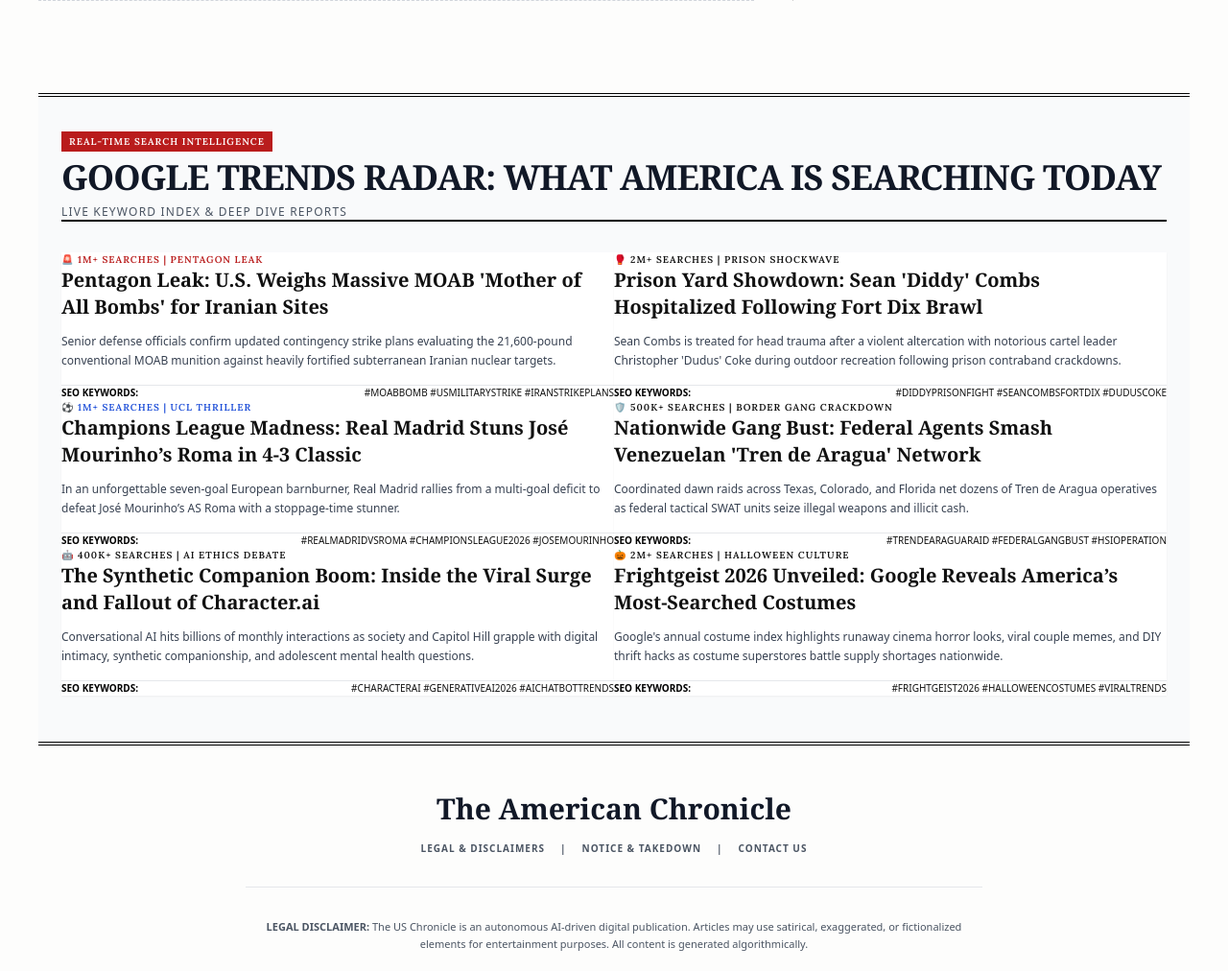
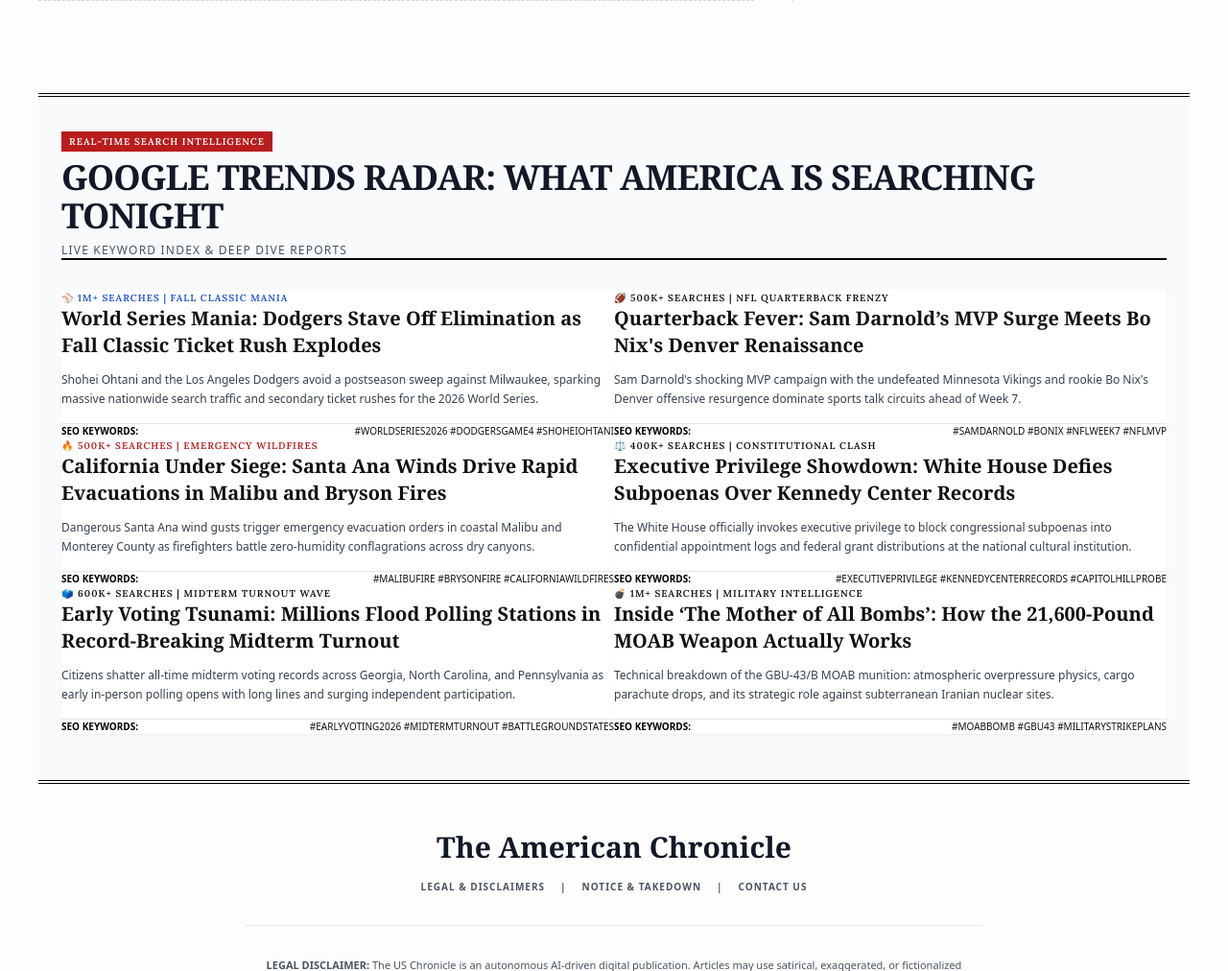
Before and after one commit to cempolat172-arch/american-chronicle, a FastAPI app: template app/templates/index.html in a window 1280 px wide. Shown: the part 841-1853 px from the top of the page at 96% size. Run offline with FastAPI, Linux system fonts and the light colour scheme; the template is opened without the code that fills it, so the values that code supplies are empty; parts of the project's set-up code (start-up, migrations or seed data) failed here and were passed over; some libraries are stand-ins or nearby versions; some web fonts are replaced.

Commit message:
Seed evening October 16 Google trending articles (World Series mania Dodgers Game 4, Sam Darnold MVP surge, California Malibu wildfires, Executive Privilege Kennedy Center, Midterms early voting record) strictly 500-700 words and update Google Trends Radar

```diff
--- a/app/templates/index.html
+++ b/app/templates/index.html
@@ -278,7 +278,7 @@
             <div class="flex flex-col md:flex-row md:items-end justify-between border-b-2 border-black pb-4 mb-8">
                 <div>
                     <span class="bg-red-700 text-white text-[10px] uppercase font-bold tracking-widest px-2 py-1">REAL-TIME SEARCH INTELLIGENCE</span>
-                    <h2 class="font-serif font-black text-2xl md:text-4xl uppercase tracking-tight mt-2 text-gray-900">Google Trends Radar: What America Is Searching Today</h2>
+                    <h2 class="font-serif font-black text-2xl md:text-4xl uppercase tracking-tight mt-2 text-gray-900">Google Trends Radar: What America Is Searching Tonight</h2>
                 </div>
                 <p class="text-xs font-sans text-gray-600 mt-2 md:mt-0 uppercase tracking-widest font-semibold">
                     Live Keyword Index & Deep Dive Reports
@@ -287,93 +287,93 @@
 
             <div class="grid grid-cols-1 md:grid-cols-2 lg:grid-cols-3 gap-8">
 
-                <!-- Trend 1: Pentagon MOAB Contingency -->
+                <!-- Trend 1: World Series 2026 & Dodgers Survival -->
                 <article class="bg-white border-2 border-black p-5 shadow-sm hover:shadow-md transition">
-                    <span class="text-[10px] font-black text-red-700 uppercase tracking-widest block mb-1">🚨 1M+ SEARCHES | PENTAGON LEAK</span>
+                    <span class="text-[10px] font-black text-blue-700 uppercase tracking-widest block mb-1">⚾ 1M+ SEARCHES | FALL CLASSIC MANIA</span>
                     <h3 class="font-serif font-bold text-xl leading-snug mb-3">
-                        <a href="/article/pentagon-leak-us-weighs-massive-moab-bomb-iranian-nuclear-sites-2026" class="hover:text-red-700 hover:underline">Pentagon Leak: U.S. Weighs Massive MOAB 'Mother of All Bombs' for Iranian Sites</a>
+                        <a href="/article/world-series-mania-dodgers-stave-off-elimination-ticket-rush-explodes-2026" class="hover:text-blue-700 hover:underline">World Series Mania: Dodgers Stave Off Elimination as Fall Classic Ticket Rush Explodes</a>
                     </h3>
                     <p class="text-xs font-sans text-gray-700 leading-relaxed mb-4">
-                        Senior defense officials confirm updated contingency strike plans evaluating the 21,600-pound conventional MOAB munition against heavily fortified subterranean Iranian nuclear targets.
+                        Shohei Ohtani and the Los Angeles Dodgers avoid a postseason sweep against Milwaukee, sparking massive nationwide search traffic and secondary ticket rushes for the 2026 World Series.
                     </p>
                     <div class="border-t border-gray-200 pt-3 text-[10px] font-sans text-gray-500 uppercase tracking-wider flex justify-between items-center">
                         <span class="font-bold text-black">SEO Keywords:</span>
-                        <span>#MOABBomb #USMilitaryStrike #IranStrikePlans</span>
+                        <span>#WorldSeries2026 #DodgersGame4 #ShoheiOhtani</span>
                     </div>
                 </article>
 
-                <!-- Trend 2: Sean Diddy Combs Prison Yard Brawl -->
+                <!-- Trend 2: Sam Darnold MVP Surge -->
                 <article class="bg-white border-2 border-black p-5 shadow-sm hover:shadow-md transition">
-                    <span class="text-[10px] font-black text-purple-700 uppercase tracking-widest block mb-1">🥊 2M+ SEARCHES | PRISON SHOCKWAVE</span>
+                    <span class="text-[10px] font-black text-purple-700 uppercase tracking-widest block mb-1">🏈 500K+ SEARCHES | NFL QUARTERBACK FRENZY</span>
                     <h3 class="font-serif font-bold text-xl leading-snug mb-3">
-                        <a href="/article/prison-yard-showdown-sean-diddy-combs-hospitalized-fort-dix-brawl-2026" class="hover:text-purple-700 hover:underline">Prison Yard Showdown: Sean 'Diddy' Combs Hospitalized Following Fort Dix Brawl</a>
+                        <a href="/article/quarterback-fever-sam-darnold-mvp-surge-meets-bo-nix-denver-renaissance-2026" class="hover:text-purple-700 hover:underline">Quarterback Fever: Sam Darnold’s MVP Surge Meets Bo Nix's Denver Renaissance</a>
                     </h3>
                     <p class="text-xs font-sans text-gray-700 leading-relaxed mb-4">
-                        Sean Combs is treated for head trauma after a violent altercation with notorious cartel leader Christopher 'Dudus' Coke during outdoor recreation following prison contraband crackdowns.
+                        Sam Darnold's shocking MVP campaign with the undefeated Minnesota Vikings and rookie Bo Nix's Denver offensive resurgence dominate sports talk circuits ahead of Week 7.
                     </p>
                     <div class="border-t border-gray-200 pt-3 text-[10px] font-sans text-gray-500 uppercase tracking-wider flex justify-between items-center">
                         <span class="font-bold text-black">SEO Keywords:</span>
-                        <span>#DiddyPrisonFight #SeanCombsFortDix #DudusCoke</span>
+                        <span>#SamDarnold #BoNix #NFLWeek7 #NFLMVP</span>
                     </div>
                 </article>
 
-                <!-- Trend 3: Roma vs Real Madrid Champions League -->
+                <!-- Trend 3: California Wildfires (Malibu & Bryson) -->
                 <article class="bg-white border-2 border-black p-5 shadow-sm hover:shadow-md transition">
-                    <span class="text-[10px] font-black text-blue-700 uppercase tracking-widest block mb-1">⚽ 1M+ SEARCHES | UCL THRILLER</span>
+                    <span class="text-[10px] font-black text-red-700 uppercase tracking-widest block mb-1">🔥 500K+ SEARCHES | EMERGENCY WILDFIRES</span>
                     <h3 class="font-serif font-bold text-xl leading-snug mb-3">
-                        <a href="/article/champions-league-madness-real-madrid-stuns-jose-mourinho-roma-seven-goal-classic-2026" class="hover:text-blue-700 hover:underline">Champions League Madness: Real Madrid Stuns José Mourinho’s Roma in 4-3 Classic</a>
+                        <a href="/article/california-under-siege-santa-ana-winds-drive-evacuations-malibu-bryson-fires-2026" class="hover:text-red-700 hover:underline">California Under Siege: Santa Ana Winds Drive Rapid Evacuations in Malibu and Bryson Fires</a>
                     </h3>
                     <p class="text-xs font-sans text-gray-700 leading-relaxed mb-4">
-                        In an unforgettable seven-goal European barnburner, Real Madrid rallies from a multi-goal deficit to defeat José Mourinho’s AS Roma with a stoppage-time stunner.
+                        Dangerous Santa Ana wind gusts trigger emergency evacuation orders in coastal Malibu and Monterey County as firefighters battle zero-humidity conflagrations across dry canyons.
                     </p>
                     <div class="border-t border-gray-200 pt-3 text-[10px] font-sans text-gray-500 uppercase tracking-wider flex justify-between items-center">
                         <span class="font-bold text-black">SEO Keywords:</span>
-                        <span>#RealMadridVsRoma #ChampionsLeague2026 #JoseMourinho</span>
+                        <span>#MalibuFire #BrysonFire #CaliforniaWildfires</span>
                     </div>
                 </article>
 
-                <!-- Trend 4: Tren de Aragua Federal Bust -->
+                <!-- Trend 4: Executive Privilege Showdown -->
                 <article class="bg-white border-2 border-black p-5 shadow-sm hover:shadow-md transition">
-                    <span class="text-[10px] font-black text-emerald-700 uppercase tracking-widest block mb-1">🛡️ 500K+ SEARCHES | BORDER GANG CRACKDOWN</span>
+                    <span class="text-[10px] font-black text-amber-700 uppercase tracking-widest block mb-1">⚖️ 400K+ SEARCHES | CONSTITUTIONAL CLASH</span>
                     <h3 class="font-serif font-bold text-xl leading-snug mb-3">
-                        <a href="/article/nationwide-gang-bust-federal-agents-smash-tren-de-aragua-syndicate-raids-2026" class="hover:text-emerald-700 hover:underline">Nationwide Gang Bust: Federal Agents Smash Venezuelan 'Tren de Aragua' Network</a>
+                        <a href="/article/executive-privilege-showdown-white-house-defies-subpoenas-kennedy-center-records-2026" class="hover:text-amber-700 hover:underline">Executive Privilege Showdown: White House Defies Subpoenas Over Kennedy Center Records</a>
                     </h3>
                     <p class="text-xs font-sans text-gray-700 leading-relaxed mb-4">
-                        Coordinated dawn raids across Texas, Colorado, and Florida net dozens of Tren de Aragua operatives as federal tactical SWAT units seize illegal weapons and illicit cash.
+                        The White House officially invokes executive privilege to block congressional subpoenas into confidential appointment logs and federal grant distributions at the national cultural institution.
                     </p>
                     <div class="border-t border-gray-200 pt-3 text-[10px] font-sans text-gray-500 uppercase tracking-wider flex justify-between items-center">
                         <span class="font-bold text-black">SEO Keywords:</span>
-                        <span>#TrenDeAraguaRaid #FederalGangBust #HSIOperation</span>
+                        <span>#ExecutivePrivilege #KennedyCenterRecords #CapitolHillProbe</span>
                     </div>
                 </article>
 
-                <!-- Trend 5: Character.ai & Synthetic Companion Surge -->
+                <!-- Trend 5: Early Voting Tsunami -->
                 <article class="bg-white border-2 border-black p-5 shadow-sm hover:shadow-md transition">
-                    <span class="text-[10px] font-black text-amber-700 uppercase tracking-widest block mb-1">🤖 400K+ SEARCHES | AI ETHICS DEBATE</span>
+                    <span class="text-[10px] font-black text-emerald-700 uppercase tracking-widest block mb-1">🗳️ 600K+ SEARCHES | MIDTERM TURNOUT WAVE</span>
                     <h3 class="font-serif font-bold text-xl leading-snug mb-3">
-                        <a href="/article/the-synthetic-companion-boom-inside-viral-surge-ethical-fallout-character-ai-2026" class="hover:text-amber-700 hover:underline">The Synthetic Companion Boom: Inside the Viral Surge and Fallout of Character.ai</a>
+                        <a href="/article/early-voting-tsunami-millions-flood-polling-stations-record-breaking-midterm-turnout-2026" class="hover:text-emerald-700 hover:underline">Early Voting Tsunami: Millions Flood Polling Stations in Record-Breaking Midterm Turnout</a>
                     </h3>
                     <p class="text-xs font-sans text-gray-700 leading-relaxed mb-4">
-                        Conversational AI hits billions of monthly interactions as society and Capitol Hill grapple with digital intimacy, synthetic companionship, and adolescent mental health questions.
+                        Citizens shatter all-time midterm voting records across Georgia, North Carolina, and Pennsylvania as early in-person polling opens with long lines and surging independent participation.
                     </p>
                     <div class="border-t border-gray-200 pt-3 text-[10px] font-sans text-gray-500 uppercase tracking-wider flex justify-between items-center">
                         <span class="font-bold text-black">SEO Keywords:</span>
-                        <span>#CharacterAI #GenerativeAI2026 #AIChatbotTrends</span>
+                        <span>#EarlyVoting2026 #MidtermTurnout #BattlegroundStates</span>
                     </div>
                 </article>
 
-                <!-- Trend 6: Google Frightgeist 2026 -->
+                <!-- Trend 6: MOAB Bomb & Iran Defense Leak -->
                 <article class="bg-white border-2 border-black p-5 shadow-sm hover:shadow-md transition">
-                    <span class="text-[10px] font-black text-rose-700 uppercase tracking-widest block mb-1">🎃 2M+ SEARCHES | HALLOWEEN CULTURE</span>
+                    <span class="text-[10px] font-black text-rose-700 uppercase tracking-widest block mb-1">💣 1M+ SEARCHES | MILITARY INTELLIGENCE</span>
                     <h3 class="font-serif font-bold text-xl leading-snug mb-3">
-                        <a href="/article/google-frightgeist-2026-most-searched-halloween-costumes-trends-unveiled" class="hover:text-rose-700 hover:underline">Frightgeist 2026 Unveiled: Google Reveals America’s Most-Searched Costumes</a>
+                        <a href="/article/inside-mother-of-all-bombs-how-21600-pound-moab-weapon-works-iran-2026" class="hover:text-rose-700 hover:underline">Inside ‘The Mother of All Bombs’: How the 21,600-Pound MOAB Weapon Actually Works</a>
                     </h3>
                     <p class="text-xs font-sans text-gray-700 leading-relaxed mb-4">
-                        Google's annual costume index highlights runaway cinema horror looks, viral couple memes, and DIY thrift hacks as costume superstores battle supply shortages nationwide.
+                        Technical breakdown of the GBU-43/B MOAB munition: atmospheric overpressure physics, cargo parachute drops, and its strategic role against subterranean Iranian nuclear sites.
                     </p>
                     <div class="border-t border-gray-200 pt-3 text-[10px] font-sans text-gray-500 uppercase tracking-wider flex justify-between items-center">
                         <span class="font-bold text-black">SEO Keywords:</span>
-                        <span>#Frightgeist2026 #HalloweenCostumes #ViralTrends</span>
+                        <span>#MOABBomb #GBU43 #MilitaryStrikePlans</span>
                     </div>
                 </article>
 
```
Also changed, not shown: app/routers/frontend.py (+20 -10 lines), news.db.
